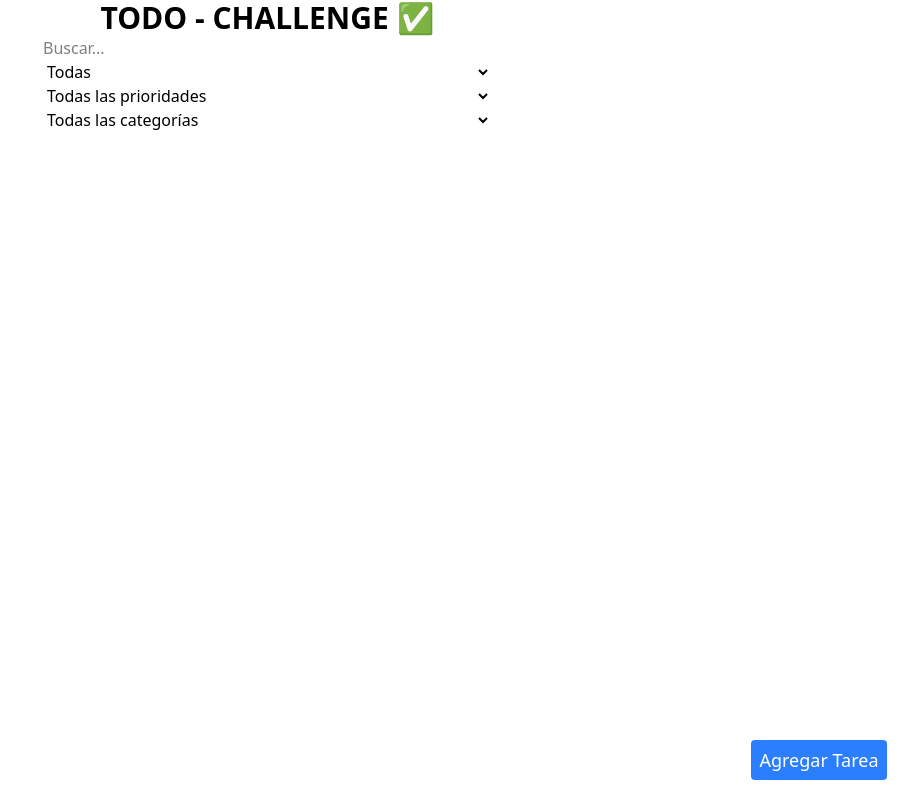
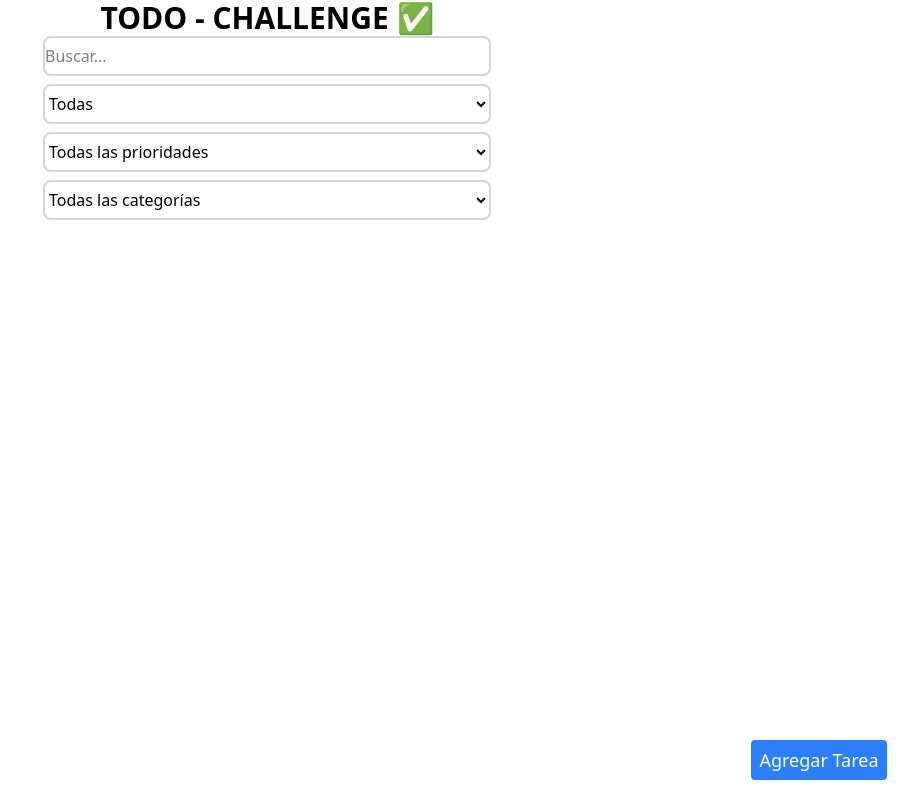
Before and after one commit to corderoangel/todo-challenge, a React (Vite) app: page / in a window 1280 px wide. Shown: the whole page, without its empty margins (373-1280 px from the left). Built offline with nearby package versions, Linux system fonts and the light colour scheme.

Commit message:
search bar componetizado

```diff
--- a/src/App.tsx
+++ b/src/App.tsx
@@ -11,7 +11,7 @@ export default function App() {
 	return (
 		<FilterProvider>
 			<div className="min-h-screen text-black flex flex-col items-center p-4">
-				<h1 className="text-3xl font-bold mb-4">TODO - CHALLENGE ✅</h1>
+				<h1 className="text-3xl font-bold">TODO - CHALLENGE ✅</h1>
 
 				<button onClick={() => setIsFormOpen(!isFormOpen)} className="w-34 h-10 bg-blue-500 text-lg text-white rounded absolute bottom-5 right-5 cursor-pointer hover:bg-blue-700">
 					{isFormOpen ? "Cerrar Formulario" : "Agregar Tarea"}
@@ -20,7 +20,6 @@ export default function App() {
 				{/* {isFormOpen && <TaskForm closeForm={() => setIsFormOpen(false)} />} */}
 
 				<TaskList />
-				{/* Modal para el formulario */}
 				<Modal isOpen={isFormOpen} onClose={() => setIsFormOpen(false)}>
 					<TaskForm closeForm={() => setIsFormOpen(false)} />
 				</Modal>
--- /dev/null
+++ b/src/components/SearchBar.tsx
@@ -0,0 +1,49 @@
+import { FilterState } from "../context/FilterContext";
+
+interface SearchBarProps {
+	filters: FilterState;
+	setFilters: (filters: FilterState) => void;
+}
+
+export default function SearchBar({ filters, setFilters }: SearchBarProps) {
+	return (
+		<div className="flex flex-col gap-2">
+			<input
+				type="text"
+				placeholder="Buscar..."
+				value={filters.searchTerm}
+				onChange={(e) => setFilters({ ...filters, searchTerm: e.target.value })}
+				className="w-full rounded border-2 border-gray-300 bg-white rounded-lg text-md focus:outline-none h-10 "
+			/>
+
+			<select
+				value={filters.status}
+				onChange={(e) => setFilters({ ...filters, status: e.target.value as "all" | "completed" | "pending" })}
+				className="w-full rounded border-2 border-gray-300 bg-white h-10 rounded-lg text-md focus:outline-none">
+				<option value="all">Todas</option>
+				<option value="completed">Completadas</option>
+				<option value="pending">Pendientes</option>
+			</select>
+
+			<select
+				value={filters.priority || ""}
+				onChange={(e) => setFilters({ ...filters, priority: (e.target.value as "high" | "medium" | "low") || null })}
+				className="w-full rounded border-2 border-gray-300 bg-white h-10 rounded-lg text-md focus:outline-none">
+				<option value="">Todas las prioridades</option>
+				<option value="high">Alta</option>
+				<option value="medium">Media</option>
+				<option value="low">Baja</option>
+			</select>
+
+			<select
+				value={filters.category || ""}
+				onChange={(e) => setFilters({ ...filters, category: (e.target.value as "work" | "personal" | "study") || null })}
+				className="w-full rounded border-2 border-gray-300 bg-white h-10 rounded-lg text-md focus:outline-none">
+				<option value="">Todas las categorías</option>
+				<option value="work">Trabajo</option>
+				<option value="personal">Personal</option>
+				<option value="study">Estudio</option>
+			</select>
+		</div>
+	);
+}
--- a/src/components/TaskList.tsx
+++ b/src/components/TaskList.tsx
@@ -1,8 +1,91 @@
+// import { useTask, Task } from "../context/TaskContext";
+// import { useFilter } from "../context/FilterContext";
+// import { useState } from "react";
+// import TaskForm from "./TaskForm";
+// import Modal from "./Modal";
+
+// export default function TaskList() {
+// 	const { tasks, deleteTask, toggleTask } = useTask();
+// 	const { filters, setFilters } = useFilter();
+// 	const [taskToEdit, setTaskToEdit] = useState<Task | null>(null);
+// 	const [isModalOpen, setIsModalOpen] = useState(false);
+
+// 	const filteredTasks = tasks.filter((task) => {
+// 		if (filters.status !== "all" && (filters.status === "completed") !== task.completed) return false;
+// 		if (filters.priority && task.priority !== filters.priority) return false;
+// 		if (filters.category && task.category !== filters.category) return false;
+// 		if (filters.searchTerm && !task.title.toLowerCase().includes(filters.searchTerm.toLowerCase()) && !task.description.toLowerCase().includes(filters.searchTerm.toLowerCase())) return false;
+// 		return true;
+// 	});
+
+// 	// Función para abrir el modal con la tarea seleccionada
+// 	const handleEditClick = (task: Task) => {
+// 		setTaskToEdit(task);
+// 		setIsModalOpen(true);
+// 	};
+
+// 	return (
+// 		<div className="w-full max-w-md">
+// 			{taskToEdit && <TaskForm closeForm={() => setTaskToEdit(null)} taskToEdit={taskToEdit} />}
+
+// 			<div className="mb-4">
+// 				<input type="text" placeholder="Buscar..." value={filters.searchTerm} onChange={(e) => setFilters({ ...filters, searchTerm: e.target.value })} className="w-full p-2 rounded mb-2" />
+// 				<select value={filters.status} onChange={(e) => setFilters({ ...filters, status: e.target.value as "all" | "completed" | "pending" })} className="w-full p-2 rounded mb-2">
+// 					<option value="all">Todas</option>
+// 					<option value="completed">Completadas</option>
+// 					<option value="pending">Pendientes</option>
+// 				</select>
+// 				<select
+// 					value={filters.priority || ""}
+// 					onChange={(e) => setFilters({ ...filters, priority: (e.target.value as "high" | "medium" | "low") || null })}
+// 					className="w-full p-2 rounded mb-2">
+// 					<option value="">Todas las prioridades</option>
+// 					<option value="high">Alta</option>
+// 					<option value="medium">Media</option>
+// 					<option value="low">Baja</option>
+// 				</select>
+// 				<select
+// 					value={filters.category || ""}
+// 					onChange={(e) => setFilters({ ...filters, category: (e.target.value as "work" | "personal" | "study") || null })}
+// 					className="w-full p-2 rounded mb-2">
+// 					<option value="">Todas las categorías</option>
+// 					<option value="work">Trabajo</option>
+// 					<option value="personal">Personal</option>
+// 					<option value="study">Estudio</option>
+// 				</select>
+// 			</div>
+
+// 			{filteredTasks.map((task) => (
+// 				<div key={task.id} className="bg-gray-700 p-3 mb-2 rounded">
+// 					<h3 className="font-bold">{task.title}</h3>
+// 					<p>{task.description}</p>
+// 					<button onClick={() => toggleTask(task.id)} className="bg-green-500 text-white px-4 py-2 rounded">
+// 						{task.completed ? "Desmarcar" : "Completar"}
+// 					</button>
+// 					<button onClick={() => handleEditClick(task)} className="mr-2 bg-yellow-500 text-white p-1 rounded">
+// 						Editar
+// 					</button>
+// 					<button onClick={() => deleteTask(task.id)} className="bg-red-500 text-white p-1 rounded">
+// 						Eliminar
+// 					</button>
+// 				</div>
+// 			))}
+
+// 			{/* Modal para editar tareas */}
+// 			<Modal isOpen={isModalOpen} onClose={() => setIsModalOpen(false)}>
+// 				{taskToEdit && <TaskForm closeForm={() => setIsModalOpen(false)} taskToEdit={taskToEdit} />}
+// 			</Modal>
+// 		</div>
+// 	);
+// }
+
 import { useTask, Task } from "../context/TaskContext";
 import { useFilter } from "../context/FilterContext";
 import { useState } from "react";
 import TaskForm from "./TaskForm";
 import Modal from "./Modal";
+import SearchBar from "./SearchBar"; // Nuevo componente
+import TaskItem from "./TaskItem"; // Nuevo componente
 
 export default function TaskList() {
 	const { tasks, deleteTask, toggleTask } = useTask();
@@ -10,6 +93,7 @@ export default function TaskList() {
 	const [taskToEdit, setTaskToEdit] = useState<Task | null>(null);
 	const [isModalOpen, setIsModalOpen] = useState(false);
 
+	// Filtrar tareas según los filtros aplicados
 	const filteredTasks = tasks.filter((task) => {
 		if (filters.status !== "all" && (filters.status === "completed") !== task.completed) return false;
 		if (filters.priority && task.priority !== filters.priority) return false;
@@ -26,49 +110,12 @@ export default function TaskList() {
 
 	return (
 		<div className="w-full max-w-md">
-			{taskToEdit && <TaskForm closeForm={() => setTaskToEdit(null)} taskToEdit={taskToEdit} />}
+			{/* Barra de búsqueda y filtros */}
+			<SearchBar filters={filters} setFilters={setFilters} />
 
-			<div className="mb-4">
-				<input type="text" placeholder="Buscar..." value={filters.searchTerm} onChange={(e) => setFilters({ ...filters, searchTerm: e.target.value })} className="w-full p-2 rounded mb-2" />
-				<select value={filters.status} onChange={(e) => setFilters({ ...filters, status: e.target.value as "all" | "completed" | "pending" })} className="w-full p-2 rounded mb-2">
-					<option value="all">Todas</option>
-					<option value="completed">Completadas</option>
-					<option value="pending">Pendientes</option>
-				</select>
-				<select
-					value={filters.priority || ""}
-					onChange={(e) => setFilters({ ...filters, priority: (e.target.value as "high" | "medium" | "low") || null })}
-					className="w-full p-2 rounded mb-2">
-					<option value="">Todas las prioridades</option>
-					<option value="high">Alta</option>
-					<option value="medium">Media</option>
-					<option value="low">Baja</option>
-				</select>
-				<select
-					value={filters.category || ""}
-					onChange={(e) => setFilters({ ...filters, category: (e.target.value as "work" | "personal" | "study") || null })}
-					className="w-full p-2 rounded mb-2">
-					<option value="">Todas las categorías</option>
-					<option value="work">Trabajo</option>
-					<option value="personal">Personal</option>
-					<option value="study">Estudio</option>
-				</select>
-			</div>
-
+			{/* Lista de tareas */}
 			{filteredTasks.map((task) => (
-				<div key={task.id} className="bg-gray-700 p-3 mb-2 rounded" onClick={() => handleEditClick(task)}>
-					<h3 className="font-bold">{task.title}</h3>
-					<p>{task.description}</p>
-					<button onClick={() => toggleTask(task.id)} className="bg-green-500 text-white px-4 py-2 rounded">
-						{task.completed ? "Desmarcar" : "Completar"}
-					</button>
-					{/* <button onClick={() => setTaskToEdit(task)} className="mr-2 bg-yellow-500 text-white p-1 rounded">
-						Editar
-					</button> */}
-					<button onClick={() => deleteTask(task.id)} className="bg-red-500 text-white p-1 rounded">
-						Eliminar
-					</button>
-				</div>
+				<TaskItem key={task.id} task={task} toggleTask={toggleTask} handleEditClick={handleEditClick} deleteTask={deleteTask} />
 			))}
 
 			{/* Modal para editar tareas */}
--- a/src/index.css
+++ b/src/index.css
@@ -8,6 +8,3 @@
 }
 
 /* Estilos globales opcionales */
-/* body {
-	@apply bg-gray-900 text-white font-sans;
-} */
```
Also changed, not shown: src/components/TaskItem.tsx (+37 -10 lines).
